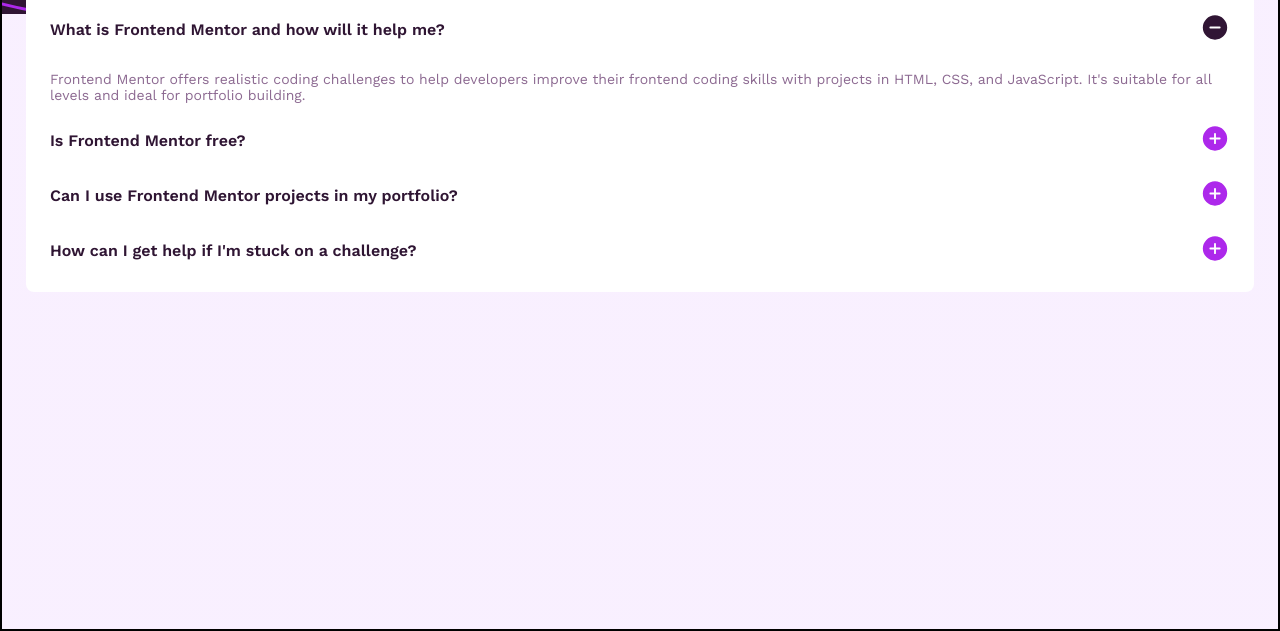
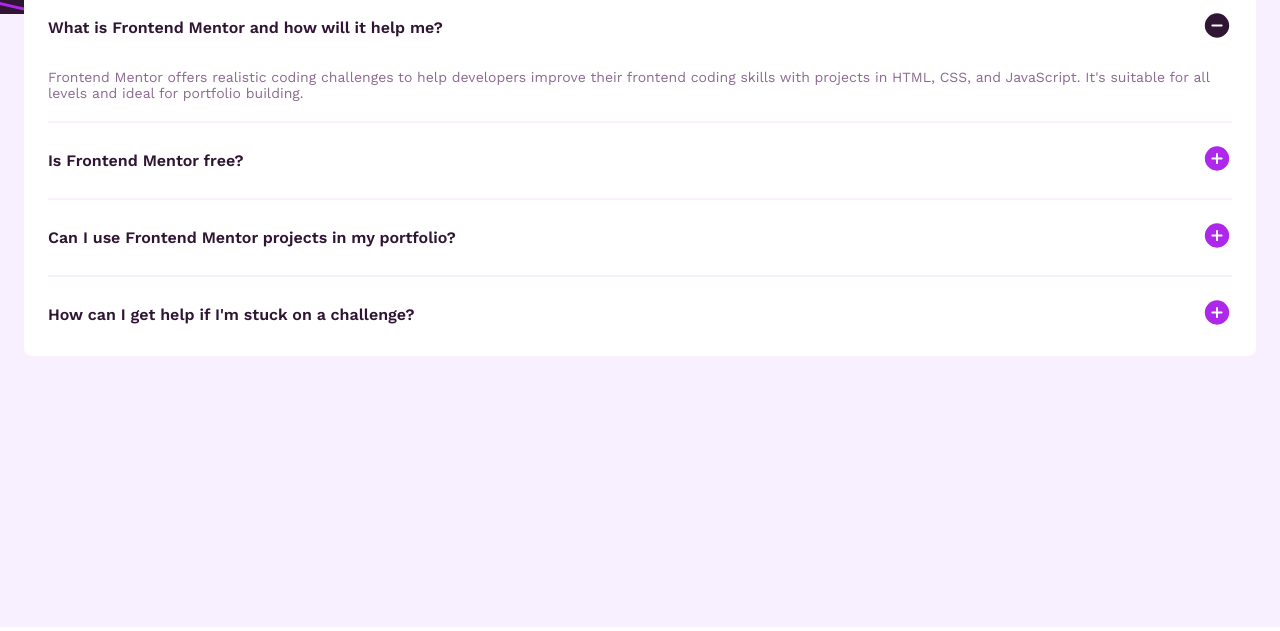
Before and after one commit to Veena-K-Venugopal/fm-faq-accordion, a plain HTML site: page index.html in a window 1280 px wide. Shown: the part 218-849 px from the top of the page. Drawn offline with nearby package versions, Linux system fonts and the light colour scheme.

Commit message:
Added and styled horizontal lines between questions

```diff
--- a/index.html
+++ b/index.html
@@ -36,6 +36,7 @@
                 portfolio
                 building.</p>
         </section>
+        <hr>
         <section>
             <div class="section-head">
                 <h2>Is Frontend Mentor free?</h2>
@@ -46,6 +47,7 @@
                     </svg></div>
             </div>
         </section>
+        <hr>
         <section>
             <div class="section-head">
                 <h2>Can I use Frontend Mentor projects in my portfolio?</h2>
@@ -56,6 +58,7 @@
                     </svg></div>
             </div>
         </section>
+        <hr>
         <section>
             <div class="section-head">
                 <h2>How can I get help if I'm stuck on a challenge?</h2>
--- a/styles.css
+++ b/styles.css
@@ -15,7 +15,6 @@ body {
     display: flex;
     flex-direction: column;
     gap: 2rem;
-    border: 2px solid;
     min-height: 70vh;
     padding: 142.5px 1.5rem;
     background-image: url(assets/background-pattern-mobile.svg), linear-gradient(var(--light-pink) 25%, var(--light-pink) 100%);
@@ -82,3 +81,7 @@ main {
 section p {
     margin-top: 1.5rem;
 }
+
+hr {
+    border: 1px solid var(--light-pink);
+}
```
